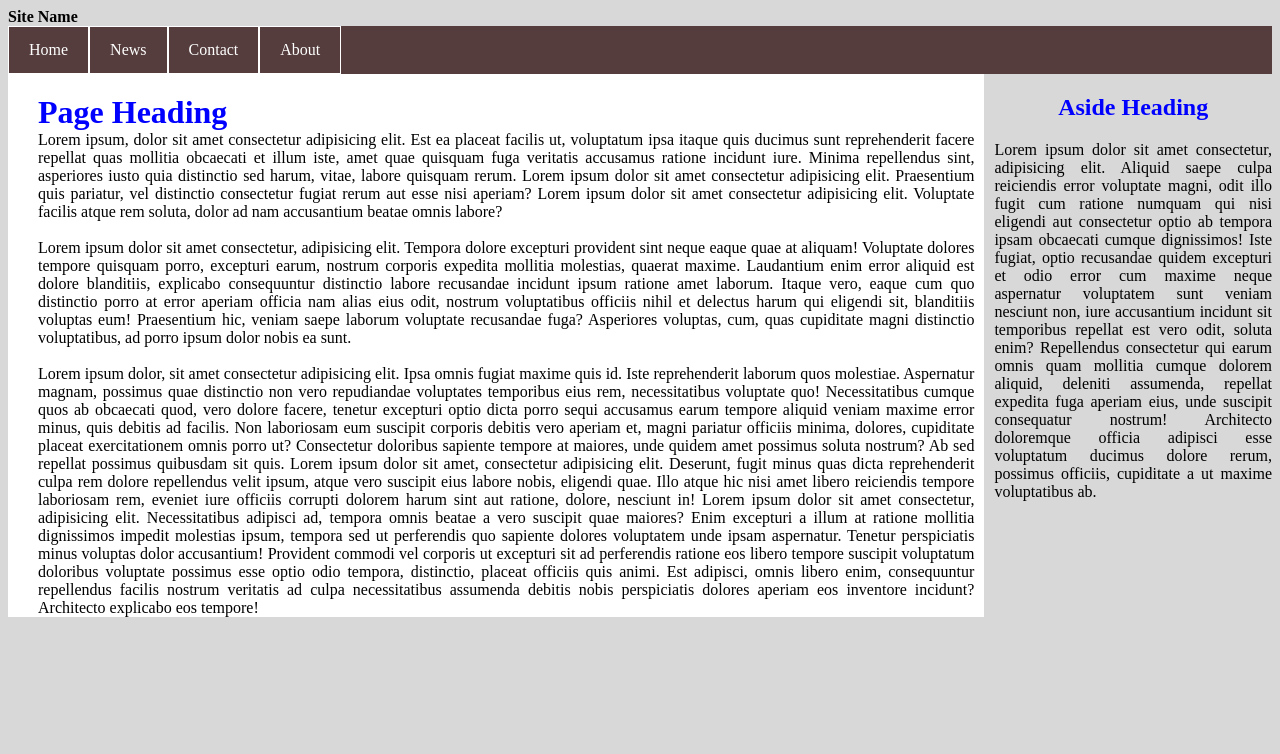
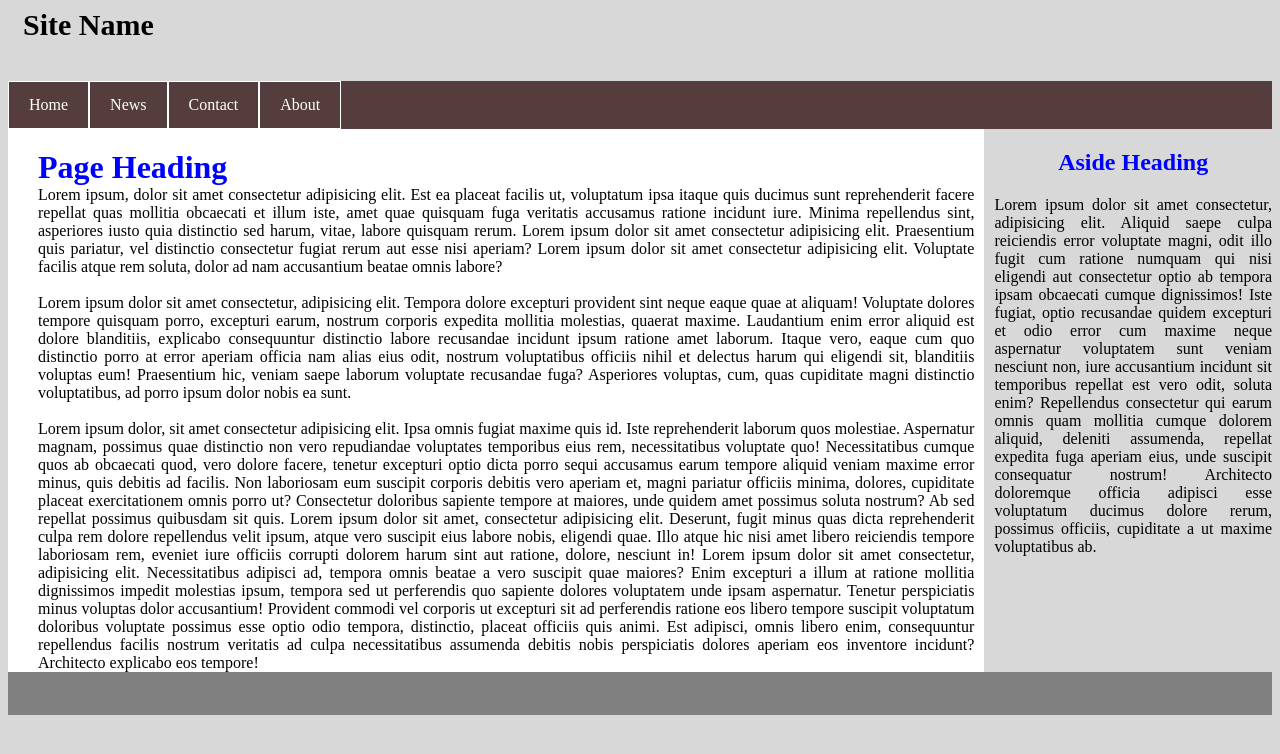
Before and after one commit to 1922Satyamgupta/TEMPLATE2_, a plain HTML site: page src/index.html in a window 1280 px wide. Drawn offline with Linux system fonts and the light colour scheme.

Commit message:
footer file

```diff
--- a/src/index.html
+++ b/src/index.html
@@ -1,6 +1,5 @@
 <!DOCTYPE html>
 <html lang="en">
-
 <head>
     <meta charset="UTF-8">
     <meta http-equiv="X-UA-Compatible" content="IE=edge">
@@ -8,7 +7,6 @@
     <title>Document</title>
     <link rel="stylesheet" href="style.css">
 </head>
-
 <body style="background-color: rgba(216,216,216);">
     <div class="container"><b>Site Name</b></div>
     <ul class="nav">
@@ -76,8 +74,10 @@
             officia adipisci esse voluptatum ducimus dolore rerum, possimus officiis, cupiditate a ut maxime
             voluptatibus ab.
         </div>
-
+    </div>
+    <footer>
+        copyright &copy; sitename 20XXXX
+    </footer>
     </div>
 </body>
-
 </html>
--- a/src/style.css
+++ b/src/style.css
@@ -25,6 +25,15 @@ ul {
   li a:hover {
     background-color: rgb(41, 199,67);
   }
+  .container{
+      background-color: rgb(216,216,216);
+      width: auto;
+      height: 70px;
+      font-size: 30px;
+      padding-left: 15px;
+      padding-bottom: 3px;
+      /* margin-bottom: 20px; */
+  }
   /* height ='100%'width='100%'  */
  .container2 {
      background-color: white;
@@ -49,3 +58,15 @@ ul {
   overflow: hidden;
   display: flex;
 }
+footer{
+    position:relative;
+    width: 100%;
+    left: 0px;
+    bottom: 0px;
+    background-color: rgb(128,128,128);
+    text-align: right;
+    padding-top:1%;
+    padding-bottom:1%;
+    color:rgb(128,128,128);
+    text-align: right;
+}
```
Lines whose indentation alone changed are shown as unchanged.
